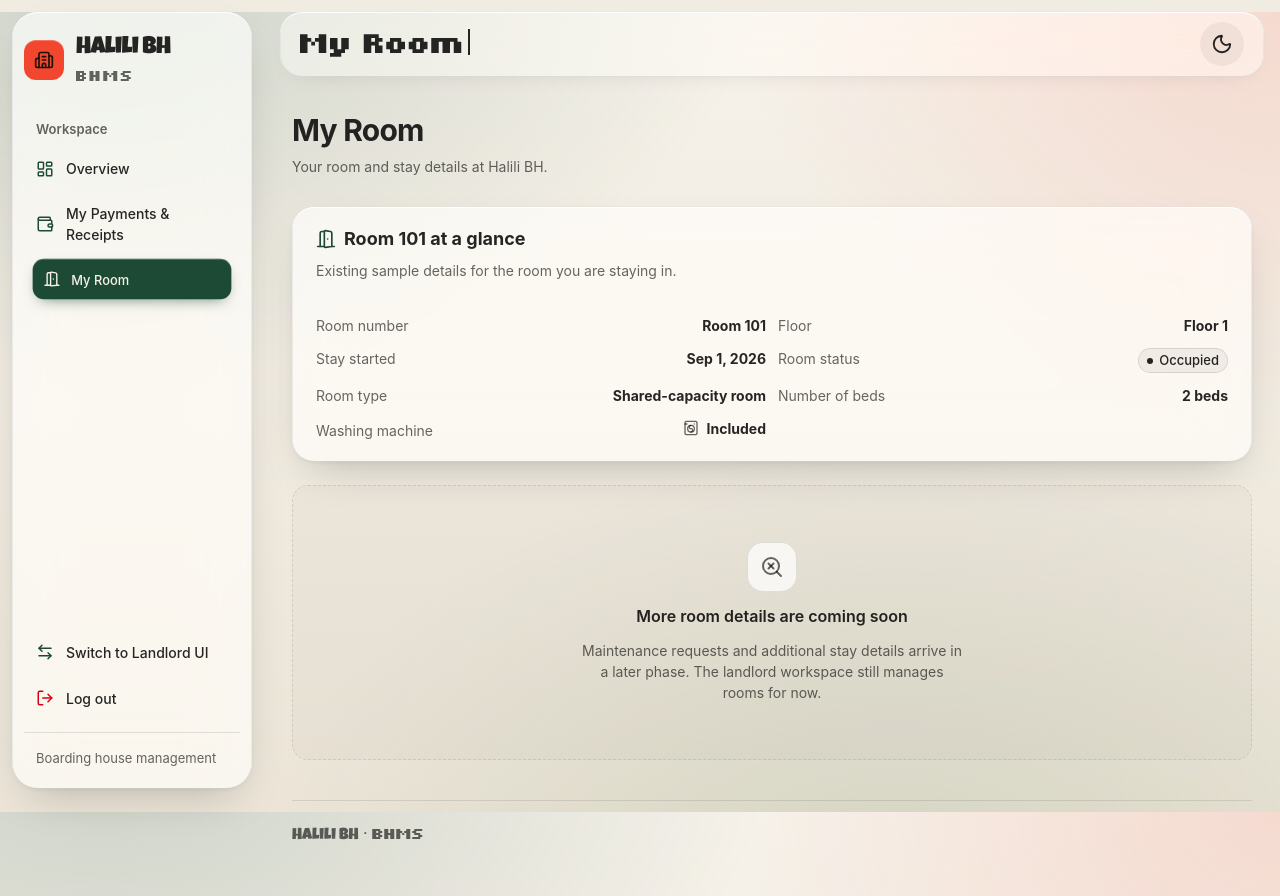
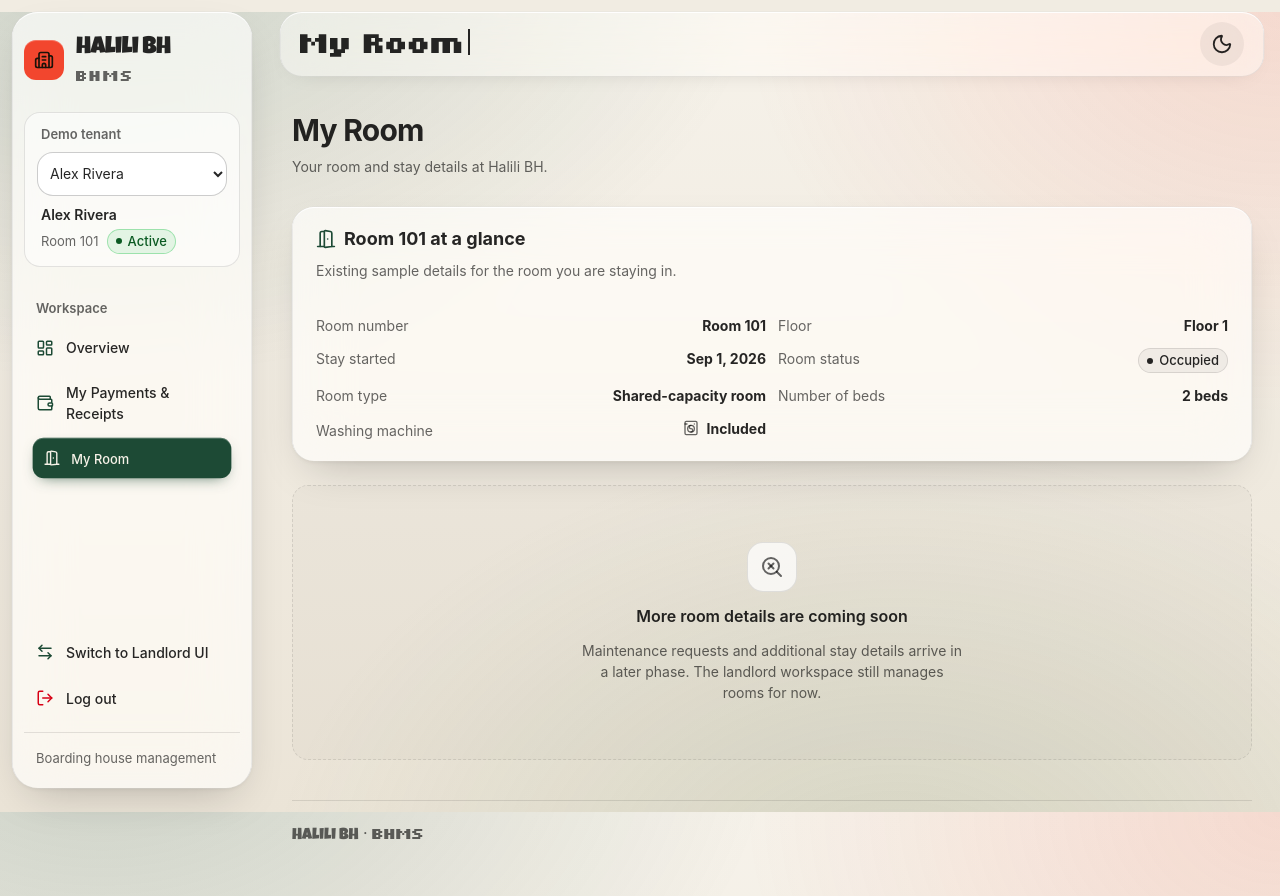
Before and after one commit to Lang-Shin/BH-Management-System, a React (Vite) app: page /tenant/room in a window 1280 px wide. Built offline with nearby package versions, Linux system fonts and the light colour scheme.

Commit message:
feat(workspace): add persistent demo tenant selector to tenant workspace

```diff
--- /dev/null
+++ b/src/app/providers/tenant-demo.tsx
@@ -0,0 +1,53 @@
+import { createContext, useCallback, useContext, useMemo, useState, type ReactNode } from 'react'
+import { usePrototype } from '@/hooks/use-prototype'
+
+export const TENANT_DEMO_STORAGE_KEY = 'bhms:tenant-demo:v1'
+
+interface TenantDemoValue {
+  tenantId: string
+  selectTenant: (tenantId: string) => void
+}
+
+const TenantDemoContext = createContext<TenantDemoValue | null>(null)
+
+function readStoredTenantId(): string | null {
+  try {
+    return window.localStorage.getItem(TENANT_DEMO_STORAGE_KEY)
+  } catch {
+    return null
+  }
+}
+
+/**
+ * Demo-only tenant context for the prototype tenant workspace. The selection is a presentation
+ * preference, not authentication: tenant records and assignments always come from the shared
+ * repository snapshot, and no duplicate tenant records are created.
+ */
+export function TenantDemoProvider({ children }: { children: ReactNode }) {
+  const { data } = usePrototype()
+  const [tenantId, setTenantId] = useState(() => {
+    const stored = readStoredTenantId()
+    if (stored && data.tenants.some(item => item.id === stored)) return stored
+    return data.tenants.find(item => item.status === 'ACTIVE')?.id ?? data.tenants[0]?.id ?? ''
+  })
+
+  const selectTenant = useCallback((id: string) => {
+    if (!data.tenants.some(item => item.id === id)) return
+    setTenantId(id)
+    try {
+      window.localStorage.setItem(TENANT_DEMO_STORAGE_KEY, id)
+    } catch {
+      // A blocked storage API should not break the prototype.
+    }
+  }, [data.tenants])
+
+  const value = useMemo(() => ({ tenantId, selectTenant }), [tenantId, selectTenant])
+  return <TenantDemoContext.Provider value={value}>{children}</TenantDemoContext.Provider>
+}
+
+// eslint-disable-next-line react-refresh/only-export-components
+export function useTenantDemo() {
+  const value = useContext(TenantDemoContext)
+  if (!value) throw new Error('useTenantDemo must be used within TenantDemoProvider')
+  return value
+}
--- a/src/app/router/app-router.tsx
+++ b/src/app/router/app-router.tsx
@@ -1,6 +1,7 @@
 import { Navigate, Route, Routes } from 'react-router-dom'
 import { AdminShell } from '@/components/layout/admin-shell'
 import { TenantShell } from '@/components/layout/tenant-shell'
+import { TenantDemoProvider } from '@/app/providers/tenant-demo'
 import { NotFound } from './not-found'
 
 import Dashboard from '@/features/dashboard/dashboard-page'
@@ -25,7 +26,7 @@ export function AppRouter() {
       <Route path="reports" element={<Reports />} />
       <Route path="*" element={<NotFound />} />
     </Route>
-    <Route path="tenant" element={<TenantShell />}>
+    <Route path="tenant" element={<TenantDemoProvider><TenantShell /></TenantDemoProvider>}>
       <Route index element={<TenantOverview />} />
       <Route path="payments" element={<TenantPayments />} />
       <Route path="room" element={<TenantRoom />} />
--- a/src/components/layout/sidebar.tsx
+++ b/src/components/layout/sidebar.tsx
@@ -1,4 +1,4 @@
-import type { MouseEvent, RefObject } from 'react'
+import type { MouseEvent, ReactNode, RefObject } from 'react'
 import { NavLink, useLocation, useNavigate } from 'react-router-dom'
 import { ArrowLeftRight, Building2, LogOut } from 'lucide-react'
 import type { LucideIcon } from 'lucide-react'
@@ -37,9 +37,10 @@ function Brand() {
   return <div className="flex items-center gap-3"><div className="flex size-10 shrink-0 items-center justify-center rounded-[12px] bg-tomato shadow-[inset_0_1px_0_#ffffff40]"><Building2 className="size-5" aria-hidden="true" /></div><div className="min-w-0"><p className="brand-name text-2xl tracking-tight">Halili BH</p><p className="brand-acronym text-[1rem] tracking-widest text-muted-foreground">BHMS</p></div></div>
 }
 
-export function SidebarContent({ navItems, onNavigate, onLogout }: { navItems: SidebarNavItem[]; onNavigate?: () => void; onLogout: (event: MouseEvent<HTMLButtonElement>) => void }) {
+export function SidebarContent({ navItems, onNavigate, onLogout, topContent }: { navItems: SidebarNavItem[]; onNavigate?: () => void; onLogout: (event: MouseEvent<HTMLButtonElement>) => void; topContent?: ReactNode }) {
   return <div className="sidebar-surface flex h-full min-h-full flex-col px-3 py-5">
     <Brand />
+    {topContent}
     <p className="mt-8 mb-2 px-3 text-xs font-semibold text-muted-foreground">Workspace</p>
     <nav aria-label="Main navigation" className="space-y-0.5">{navItems.map(({ to, label, icon: Icon, end }) => <NavLink key={to} to={to} end={end} onClick={onNavigate} className="sidebar-link flex min-h-11 items-center gap-3 px-3 py-2.5 text-sm font-medium"><Icon className="size-[18px] shrink-0" aria-hidden="true" /><span>{label}</span></NavLink>)}</nav>
     <div className="mt-auto pt-12">
--- a/src/components/layout/tenant-shell.tsx
+++ b/src/components/layout/tenant-shell.tsx
@@ -6,6 +6,7 @@ import { Sheet, SheetContent, SheetDescription, SheetHeader, SheetTitle, SheetTr
 import { useAppearance } from '@/app/providers/appearance'
 import { AnimatedPageTitle } from '@/components/shared/animated-page-title'
 import { tenantNavigation } from '@/app/router/navigation'
+import { DemoTenantSelector } from '@/features/tenant/demo-tenant-selector'
 import { LogoutDialog, SidebarContent } from './sidebar'
 
 /** Minimal tenant workspace shell: same layout language as the admin shell, but only tenant routes. */
@@ -32,11 +33,11 @@ export function TenantShell() {
 
   return <div className="min-h-dvh">
     <a href="#main-content" className="sr-only fixed top-3 left-3 z-50 rounded-md bg-primary p-3 text-white focus:not-sr-only">Skip to content</a>
-    <aside className="shell-sidebar fixed inset-y-3 left-3 z-30 hidden w-60 overflow-y-auto lg:block"><SidebarContent navItems={tenantNavigation} onLogout={openLogout} /></aside>
+    <aside className="shell-sidebar fixed inset-y-3 left-3 z-30 hidden w-60 overflow-y-auto lg:block"><SidebarContent navItems={tenantNavigation} topContent={<DemoTenantSelector />} onLogout={openLogout} /></aside>
     <div className="min-w-0 lg:pl-[16.5rem]">
       <header className="workspace-glass-header sticky top-2 z-20 mx-2 mt-2 flex min-h-16 items-center justify-between gap-3 rounded-[22px] px-3 sm:mx-4 sm:px-5 lg:top-3 lg:mt-3">
         <div className="flex min-w-0 flex-1 items-center gap-3">
-          <Sheet open={menuOpen} onOpenChange={setMenuOpen}><SheetTrigger asChild><Button variant="outline" size="icon" className="lg:hidden" aria-label="Open menu"><Menu /></Button></SheetTrigger><SheetContent side="left" className="sidebar-surface inset-y-2 left-2 h-auto w-72 max-w-[calc(100vw-1rem)] gap-0 overflow-y-auto rounded-[26px] p-0"><SheetHeader className="sr-only"><SheetTitle>Main menu</SheetTitle><SheetDescription>Choose Overview, My Payments &amp; Receipts, or My Room.</SheetDescription></SheetHeader><SidebarContent navItems={tenantNavigation} onNavigate={() => setMenuOpen(false)} onLogout={event => { logoutTrigger.current = event.currentTarget; setMenuOpen(false); setLogoutOpen(true) }} /></SheetContent></Sheet>
+          <Sheet open={menuOpen} onOpenChange={setMenuOpen}><SheetTrigger asChild><Button variant="outline" size="icon" className="lg:hidden" aria-label="Open menu"><Menu /></Button></SheetTrigger><SheetContent side="left" className="sidebar-surface inset-y-2 left-2 h-auto w-72 max-w-[calc(100vw-1rem)] gap-0 overflow-y-auto rounded-[26px] p-0"><SheetHeader className="sr-only"><SheetTitle>Main menu</SheetTitle><SheetDescription>Choose Overview, My Payments &amp; Receipts, or My Room.</SheetDescription></SheetHeader><SidebarContent navItems={tenantNavigation} topContent={<DemoTenantSelector />} onNavigate={() => setMenuOpen(false)} onLogout={event => { logoutTrigger.current = event.currentTarget; setMenuOpen(false); setLogoutOpen(true) }} /></SheetContent></Sheet>
           <div className="min-w-0"><p className="brand-name text-[1rem] text-muted-foreground lg:hidden">Halili BH</p><AnimatedPageTitle key={location.pathname} text={active?.label ?? 'Tenant Workspace'} /></div>
         </div>
         <div className="flex items-center gap-1">
--- /dev/null
+++ b/src/features/tenant/demo-tenant-selector.tsx
@@ -0,0 +1,31 @@
+import { useId } from 'react'
+import { StatusBadge } from '@/components/shared/status-badge'
+import { usePrototype } from '@/hooks/use-prototype'
+import { useTenantDemo } from '@/app/providers/tenant-demo'
+import { activeAssignments } from '@/domain/calculations/summary'
+import { DEMO_DATE } from '@/data/fixtures/demo'
+
+const statusLabel = (status: 'ACTIVE' | 'MOVED_OUT') => status === 'ACTIVE' ? 'Active' : 'Moved out'
+
+/** Clearly labeled prototype-only selector; it never creates accounts or changes tenant records. */
+export function DemoTenantSelector() {
+  const { data } = usePrototype()
+  const { tenantId, selectTenant } = useTenantDemo()
+  const selectId = useId()
+  const assignments = activeAssignments(data, DEMO_DATE)
+  const selected = data.tenants.find(item => item.id === tenantId) ?? null
+  const selectedAssignment = selected ? assignments.find(item => item.tenantId === selected.id) : undefined
+  const selectedRoom = selectedAssignment ? data.rooms.find(item => item.id === selectedAssignment.roomId) : undefined
+
+  return <div className="mt-6 rounded-[16px] border bg-card/70 p-3 shadow-[inset_0_1px_0_#ffffff40]">
+    <label htmlFor={selectId} className="block px-1 pb-2 text-xs font-semibold text-muted-foreground">Demo tenant</label>
+    <select id={selectId} value={tenantId} onChange={event => selectTenant(event.target.value)} className="h-11 w-full min-w-0 rounded-xl border border-input bg-card px-2 text-sm outline-none focus-visible:border-ring focus-visible:ring-[3px] focus-visible:ring-ring/50">
+      {data.tenants.map(tenant => <option key={tenant.id} value={tenant.id}>{tenant.name}</option>)}
+    </select>
+    <p className="mt-2 truncate px-1 text-sm font-semibold">{selected?.name ?? 'No tenant selected'}</p>
+    <p className="mt-1 flex flex-wrap items-center gap-2 px-1 text-xs text-muted-foreground">
+      <span>{selectedRoom ? `Room ${selectedRoom.name}` : 'No current room'}</span>
+      {selected && <StatusBadge status={statusLabel(selected.status)} />}
+    </p>
+  </div>
+}
--- a/src/features/tenant/tenant-overview-page.tsx
+++ b/src/features/tenant/tenant-overview-page.tsx
@@ -7,6 +7,7 @@ import { StatusBadge } from '@/components/shared/status-badge'
 import { Button } from '@/components/ui/button'
 import { Card, CardContent, CardDescription, CardHeader, CardTitle } from '@/components/ui/card'
 import { usePrototype } from '@/hooks/use-prototype'
+import { useTenantDemo } from '@/app/providers/tenant-demo'
 import { tenantAccount } from '@/domain/calculations/summary'
 import { DEMO_DATE } from '@/data/fixtures/demo'
 import { formatDate, formatMoney, formatMonthYear } from '@/lib/format'
@@ -14,7 +15,8 @@ import { selectTenantPersona } from './tenant-persona'
 
 export default function TenantOverview() {
   const { data } = usePrototype()
-  const persona = selectTenantPersona(data)
+  const { tenantId } = useTenantDemo()
+  const persona = selectTenantPersona(data, tenantId)
   const period = data.billingPeriods.find(item => item.status === 'OPEN') ?? data.billingPeriods.at(-1)
   const monthLabel = period ? formatMonthYear(period.startDate) : 'Not available'
   const account = persona ? tenantAccount(data, persona.tenant.id, DEMO_DATE) : null
@@ -32,6 +34,7 @@ export default function TenantOverview() {
   return <>
     <PageHeader title="Overview" description={`${monthLabel} · Your stay at Halili BH at a glance.`} />
     <PreviewNotice>This tenant workspace previews one fictional tenant’s existing records. Tenant sign-in is not part of this phase.</PreviewNotice>
+    {persona.tenant.status === 'MOVED_OUT' && <p className="mb-6 max-w-3xl text-sm leading-relaxed text-muted-foreground">This sample tenant has moved out. The payments and tenancy details below are retained historical records.</p>}
     <section aria-label="Tenant summary" className="grid gap-4 sm:grid-cols-2 xl:grid-cols-4">
       <StatCard label="Tenant" value={persona.tenant.name} detail="Sample tenant record for this preview." icon={User} />
       <StatCard label="Room" value={persona.room ? `Room ${persona.room.name}` : 'Not assigned'} detail={persona.room ? `Floor ${persona.room.floor} · staying since ${formatDate(persona.assignment!.startDate)}.` : persona.assignment ? `Staying since ${formatDate(persona.assignment.startDate)}.` : 'No active room assignment.'} icon={DoorOpen} />
--- a/src/features/tenant/tenant-persona.ts
+++ b/src/features/tenant/tenant-persona.ts
@@ -9,11 +9,14 @@ export interface TenantPersona {
 }
 
 /**
- * Sample tenant persona for the prototype tenant workspace. There is no sign-in in this phase;
- * the workspace previews the first active tenant's existing fictional records only.
+ * Resolves the selected demo tenant against the shared repository snapshot. Payments remain scoped
+ * by tenant ID elsewhere; a shared room never decides payment ownership. When no tenant is chosen,
+ * the first active tenant is used as the deterministic sample default.
  */
-export function selectTenantPersona(data: PrototypeAppState): TenantPersona | null {
-  const tenant = data.tenants.find(item => item.status === 'ACTIVE')
+export function selectTenantPersona(data: PrototypeAppState, tenantId?: string): TenantPersona | null {
+  const tenant = tenantId
+    ? data.tenants.find(item => item.id === tenantId) ?? null
+    : data.tenants.find(item => item.status === 'ACTIVE') ?? null
   if (!tenant) return null
   const assignment = activeAssignments(data, DEMO_DATE).filter(item => item.tenantId === tenant.id).at(0) ?? null
   const room = assignment ? data.rooms.find(item => item.id === assignment.roomId) ?? null : null
--- a/src/features/tenant/tenant-room-page.tsx
+++ b/src/features/tenant/tenant-room-page.tsx
@@ -4,6 +4,7 @@ import { EmptyState } from '@/components/shared/states'
 import { StatusBadge } from '@/components/shared/status-badge'
 import { Card, CardContent, CardDescription, CardHeader, CardTitle } from '@/components/ui/card'
 import { usePrototype } from '@/hooks/use-prototype'
+import { useTenantDemo } from '@/app/providers/tenant-demo'
 import { roomOccupancy } from '@/domain/calculations/summary'
 import { DEMO_DATE } from '@/data/fixtures/demo'
 import { formatDate } from '@/lib/format'
@@ -14,13 +15,20 @@ const occupancyLabels = { OCCUPIED: 'Occupied', AVAILABLE: 'Available', UNDER_RE
 /** Layout-phase room summary; service requests and management arrive in a later phase. */
 export default function TenantRoom() {
   const { data } = usePrototype()
-  const persona = selectTenantPersona(data)
+  const { tenantId } = useTenantDemo()
+  const persona = selectTenantPersona(data, tenantId)
   const room = persona?.room ?? null
   const assignment = persona?.assignment ?? null
+  const movedOut = persona?.tenant.status === 'MOVED_OUT'
 
   return <>
     <PageHeader title="My Room" description="Your room and stay details at Halili BH." />
-    {!room || !assignment ? <EmptyState title="No room to show" description="The sample tenant does not have an active room assignment yet. Restore sample records in the landlord workspace to preview this view." /> : <Card>
+    {!room || !assignment ? <EmptyState
+      title={movedOut ? 'Moved out of Halili BH' : 'No room to show'}
+      description={movedOut
+        ? 'This sample tenant no longer has an active room assignment. Historical room details arrive in a later phase.'
+        : 'The selected sample tenant does not have an active room assignment yet. Restore sample records in the landlord workspace to preview this view.'}
+    /> : <Card>
       <CardHeader>
         <CardTitle className="flex items-center gap-2"><DoorOpen className="size-5 text-[var(--tint)]" aria-hidden="true" />Room {room.name} at a glance</CardTitle>
         <CardDescription>Existing sample details for the room you are staying in.</CardDescription>
```
Also changed, not shown: 2 other files (tests, documents, lock files or other folders).
